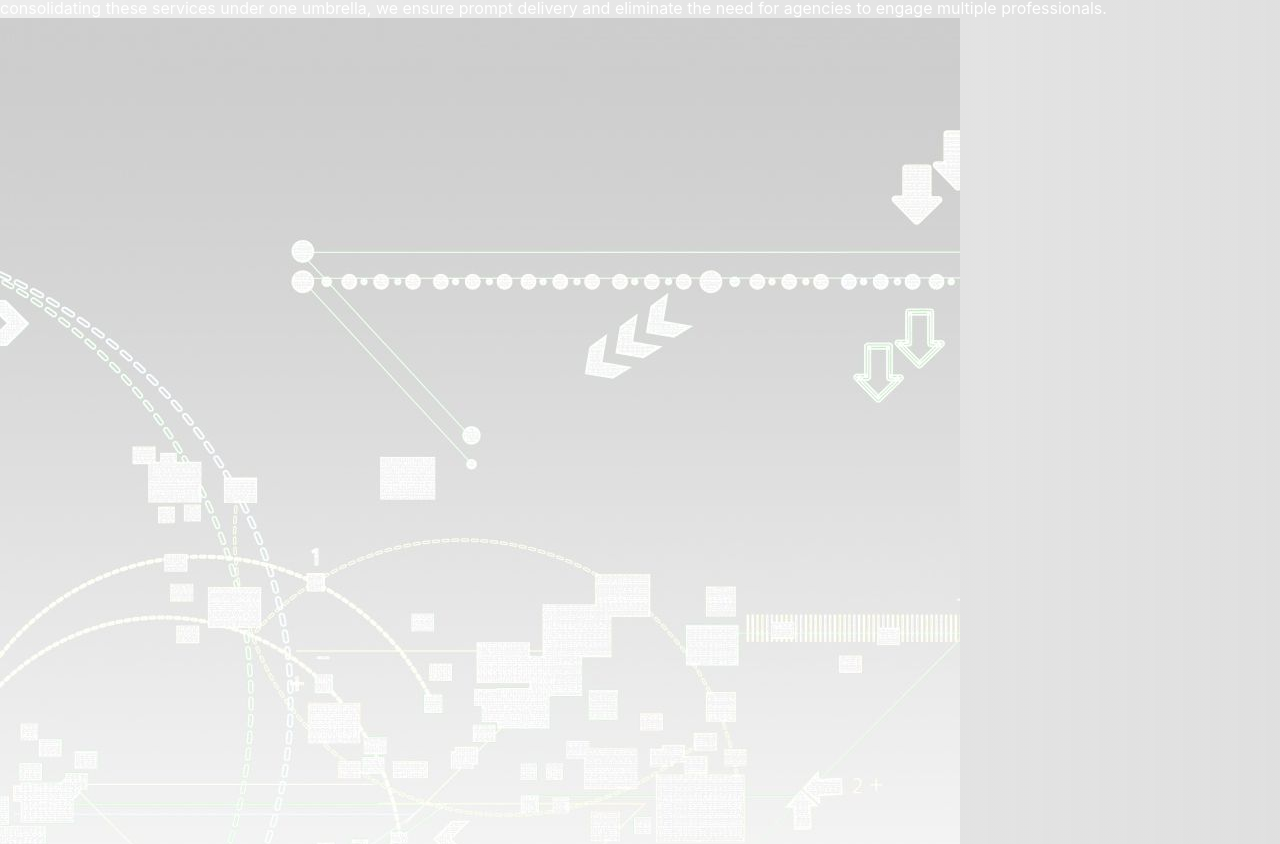
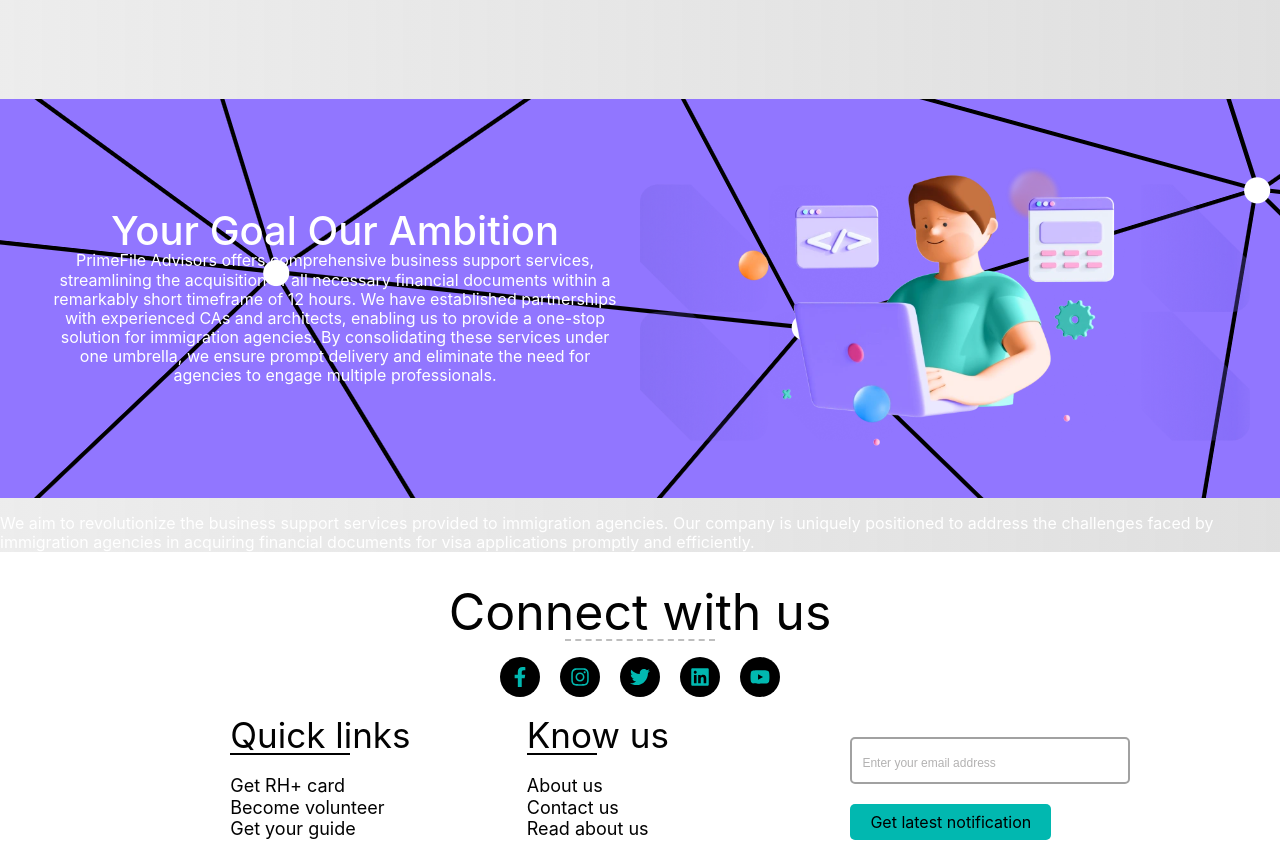
Before and after one commit to abhinavdawar/primefileadvisors, a React (Create React App) app: page / in a window 1280 px wide. Shown: the part 691-1535 px from the top of the page. Built offline with nearby package versions, Linux system fonts and the light colour scheme; a web font is replaced by a local one.

Commit message:
fixed deployment error

```diff
--- a/package.json
+++ b/package.json
@@ -40,5 +40,8 @@
       "last 1 firefox version",
       "last 1 safari version"
     ]
+  },
+  "devDependencies": {
+    "@babel/plugin-proposal-private-property-in-object": "^7.21.11"
   }
 }
--- a/src/App.css
+++ b/src/App.css
@@ -210,6 +210,10 @@
 		rgba(184, 184, 184, 0.44)
 	);
 }
+.landing-container {
+	width: 100vw;
+	height: 90vh;
+}
 #landing video {
 	position: relative;
 	z-index: -100;
@@ -230,6 +234,29 @@
 #landing button:hover {
 	background-color: transparent;
 	color: white;
+}
+
+.tagline-container {
+	display: flex;
+	align-items: center;
+	justify-content: center;
+	width: 100vw;
+	padding: 30px;
+	text-align: center;
+	background-image: url('./assets/homeBack.png');
+	background-attachment: fixed;
+	background-position: cover;
+}
+.tagline-image {
+	width: 50%;
+}
+.tagline-image img {
+	height: 100%;
+	width: 100%;
+}
+.tagline-text {
+	width: 50%;
+	padding: 20px;
 }
 
 .contact-container {
@@ -602,10 +629,6 @@
 	letter-spacing: 1px;
 }
 
-.services-container {
-	/* height: 100%;
-	width: 100%; */
-}
 .services-container .services-landing {
 	height: 100vh;
 	width: 100vw;
@@ -736,6 +759,8 @@
 	justify-content: center;
 	align-items: center;
 	text-align: center;
+	background: rgb(255, 255, 255);
+	color: #020202;
 }
 .footer-container .heading {
 	font-size: 50px;
@@ -745,18 +770,23 @@
 	width: 150px;
 	border-top: 2px dashed #000;
 	background: rgb(255, 255, 255);
-	margin-top: -5px;
+	margin-top: -3px;
 }
 .footer-container .social-icons {
 	display: flex;
 	justify-content: center;
 	align-items: center;
-	padding: 0;
 }
-.footer-container .social-icons img {
-	height: 30px;
-	width: 30px;
-	margin: 0 30px;
+.footer-container .social-icons .social-link {
+	margin: 0 10px;
+	border-radius: 50%;
+	background-color: #000;
+	padding: 10px;
+}
+.footer-container .social-icons .social-icon {
+	height: 20px;
+	width: 20px;
+	color: #01b8b0;
 }
 .footer-container .footer-content {
 	width: 90%;
@@ -863,6 +893,17 @@
 }
 .footer-line p span {
 	font-size: 30px;
+}
+
+::-webkit-scrollbar {
+	width: 8px;
+}
+::-webkit-scrollbar-thumb {
+	background: linear-gradient(#cff9f7, #01b8b0);
+	border-radius: 6px;
+}
+::-webkit-scrollbar-track {
+	background: linear-gradient(#01b8b0, #cff9f7);
 }
 
 @media screen and (max-width: 900px) {
@@ -1216,3 +1257,78 @@
 		font-size: 15px;
 	}
 }
+.wave-div {
+	margin: auto;
+	font-family: -apple-system, BlinkMacSystemFont, sans-serif;
+	overflow: auto;
+	background: linear-gradient(
+		315deg,
+		rgba(101, 0, 94, 1) 3%,
+		rgba(60, 132, 206, 1) 38%,
+		rgba(48, 238, 226, 1) 68%,
+		rgba(255, 25, 25, 1) 98%
+	);
+	animation: gradient 15s ease infinite;
+	background-size: 400% 400%;
+	background-attachment: fixed;
+}
+
+@keyframes gradient {
+	0% {
+		background-position: 0% 0%;
+	}
+	50% {
+		background-position: 100% 100%;
+	}
+	100% {
+		background-position: 0% 0%;
+	}
+}
+
+.wave {
+	background: rgb(255 255 255 / 25%);
+	border-radius: 1000% 1000% 0 0;
+	position: fixed;
+	width: 200%;
+	height: 12em;
+	animation: wave 10s -3s linear infinite;
+	transform: translate3d(0, 0, 0);
+	opacity: 0.8;
+	bottom: 0;
+	left: 0;
+	z-index: -1;
+}
+
+.wave:nth-of-type(2) {
+	bottom: -1.25em;
+	animation: wave 18s linear reverse infinite;
+	opacity: 0.8;
+}
+
+.wave:nth-of-type(3) {
+	bottom: -2.5em;
+	animation: wave 20s -1s reverse infinite;
+	opacity: 0.9;
+}
+
+@keyframes wave {
+	2% {
+		transform: translateX(1);
+	}
+
+	25% {
+		transform: translateX(-25%);
+	}
+
+	50% {
+		transform: translateX(-50%);
+	}
+
+	75% {
+		transform: translateX(-25%);
+	}
+
+	100% {
+		transform: translateX(1);
+	}
+}
--- a/src/components/Footer.js
+++ b/src/components/Footer.js
@@ -1,16 +1,12 @@
 import React from 'react';
-
-import Facebook from '../assets/facebook.svg';
-
-import Instagram from '../assets/instagram.svg';
-
-import Twitter from '../assets/twitter.svg';
-
-import Linkedin from '../assets/linkedin.svg';
-
-import Youtube from '../assets/youtube.svg';
-
-import { BsHeartFill } from 'react-icons/bs';
+import { Link } from 'react-router-dom';
+import {
+	FaFacebookF,
+	FaInstagram,
+	FaTwitter,
+	FaLinkedin,
+	FaYoutube,
+} from 'react-icons/fa';
 
 const Footer = () => {
 	return (
@@ -18,11 +14,31 @@
 			<p className='heading'>Connect with us</p>
 			<hr />
 			<div className='social-icons'>
-				<img src={Facebook} alt='' />
-				<img src={Instagram} alt='' />
-				<img src={Twitter} alt='' />
-				<img src={Linkedin} alt='' />
-				<img src={Youtube} alt='' />
+				<div className='social-link'>
+					<Link>
+						<FaFacebookF className='social-icon' />
+					</Link>
+				</div>
+				<div className='social-link'>
+					<Link>
+						<FaInstagram className='social-icon' />
+					</Link>
+				</div>
+				<div className='social-link'>
+					<Link>
+						<FaTwitter className='social-icon' />
+					</Link>
+				</div>
+				<div className='social-link'>
+					<Link>
+						<FaLinkedin className='social-icon' />
+					</Link>
+				</div>
+				<div className='social-link'>
+					<Link>
+						<FaYoutube className='social-icon' />
+					</Link>
+				</div>
 			</div>
 			<div className='footer-content'>
 				<div className='left-content'>
--- a/src/components/HomeComponent1.js
+++ /dev/null
@@ -1,20 +0,0 @@
-import React from 'react';
-
-const HomeComponent1 = () => {
-	return (
-		<>
-			<h1>Your Goal Our Ambition</h1>
-			<p>
-				PrimeFile Advisors offers comprehensive business support services,
-				streamlining the acquisition of all necessary financial documents within
-				a remarkably short timeframe of 12 hours. We have established
-				partnerships with experienced CAs and architects, enabling us to provide
-				a one-stop solution for immigration agencies. By consolidating these
-				services under one umbrella, we ensure prompt delivery and eliminate the
-				need for agencies to engage multiple professionals.
-			</p>
-		</>
-	);
-};
-
-export default HomeComponent1;
--- a/src/pages/Homepage.js
+++ b/src/pages/Homepage.js
@@ -1,7 +1,7 @@
 import React from 'react';
 import BackgroundVideo from '../assets/BackgroundVideo.mp4';
 import Image1 from '../assets/2.jpg';
-import HomeComponent1 from '../components/HomeComponent1';
+import TaglineImage from '../assets/servicesImage.png';
 import { Link } from 'react-router-dom';
 
 const Homepage = () => {
@@ -14,7 +14,7 @@
 				loop
 				className='position-fixed'
 			/>
-			<div className='container'>
+			<div className='container landing-container'>
 				<div className='row align-items-center' id='content'>
 					<div className='col-lg-6'>
 						<h1
@@ -88,10 +88,25 @@
 			</div>
 
 			<div className='tagline-container'>
-				<HomeComponent1 />
+				<div className='tagline-text'>
+					<h1>Your Goal Our Ambition</h1>
+					<p>
+						PrimeFile Advisors offers comprehensive business support services,
+						streamlining the acquisition of all necessary financial documents
+						within a remarkably short timeframe of 12 hours. We have established
+						partnerships with experienced CAs and architects, enabling us to
+						provide a one-stop solution for immigration agencies. By
+						consolidating these services under one umbrella, we ensure prompt
+						delivery and eliminate the need for agencies to engage multiple
+						professionals.
+					</p>
+				</div>
+				<div className='tagline-image'>
+					<img src={TaglineImage} alt='' />
+				</div>
 			</div>
 			<div className=''>
-				<img src={Image1} alt='' />
+				<img src='' alt='' />
 				<p>
 					We aim to revolutionize the business support services provided to
 					immigration agencies. Our company is uniquely positioned to address
```
Also changed, not shown: src/assets/homeBack.png (added), 1 other file (tests, documents, lock files or other folders).
